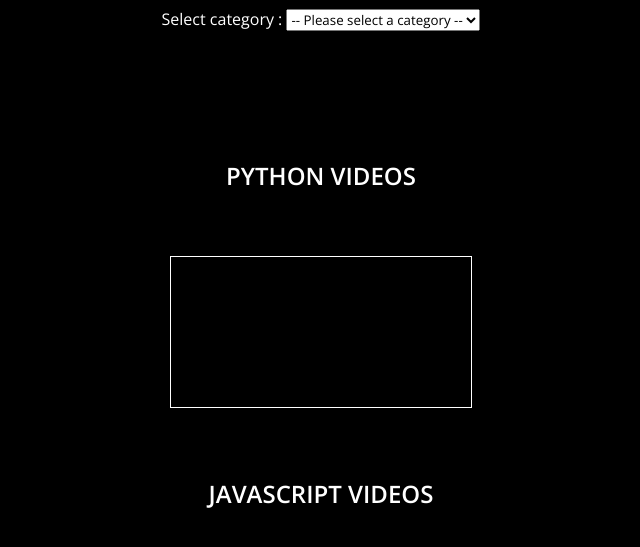
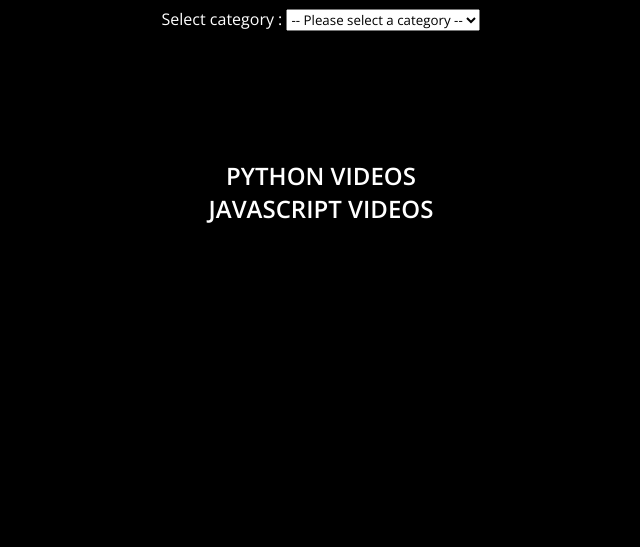
Before and after one commit to biben-hub/SimplonE-learning, a Flask app: template templates/index.html in a window 1280 px wide. Shown: the part 179-726 px from the top of the page, without its empty margins (319-959 px from the left). Run offline with Flask 2, Linux system fonts and the light colour scheme; the template is opened without the code that fills it, so the values that code supplies are empty.

Commit message:
changement management

```diff
--- a/bdd_mysql/main.py
+++ b/bdd_mysql/main.py
@@ -1,7 +1,7 @@
 import mysql.connector
 import json
 
-from adlane_management_bdd import *
+from management_bdd import *
 
 def main():
     print('Pret!!')
--- a/templates/index.html
+++ b/templates/index.html
@@ -59,11 +59,7 @@
     </div>
 
 
-    <iframe src="" frameborder="0"></iframe>
 
-    <div class="text-field-vid">
-        </div.text-field-vid>
-    </div>
     <!-- deuxieme carousel : js -->
     <h2 class="js-vids">JAVASCRIPT VIDEOS</h2>
 
```
